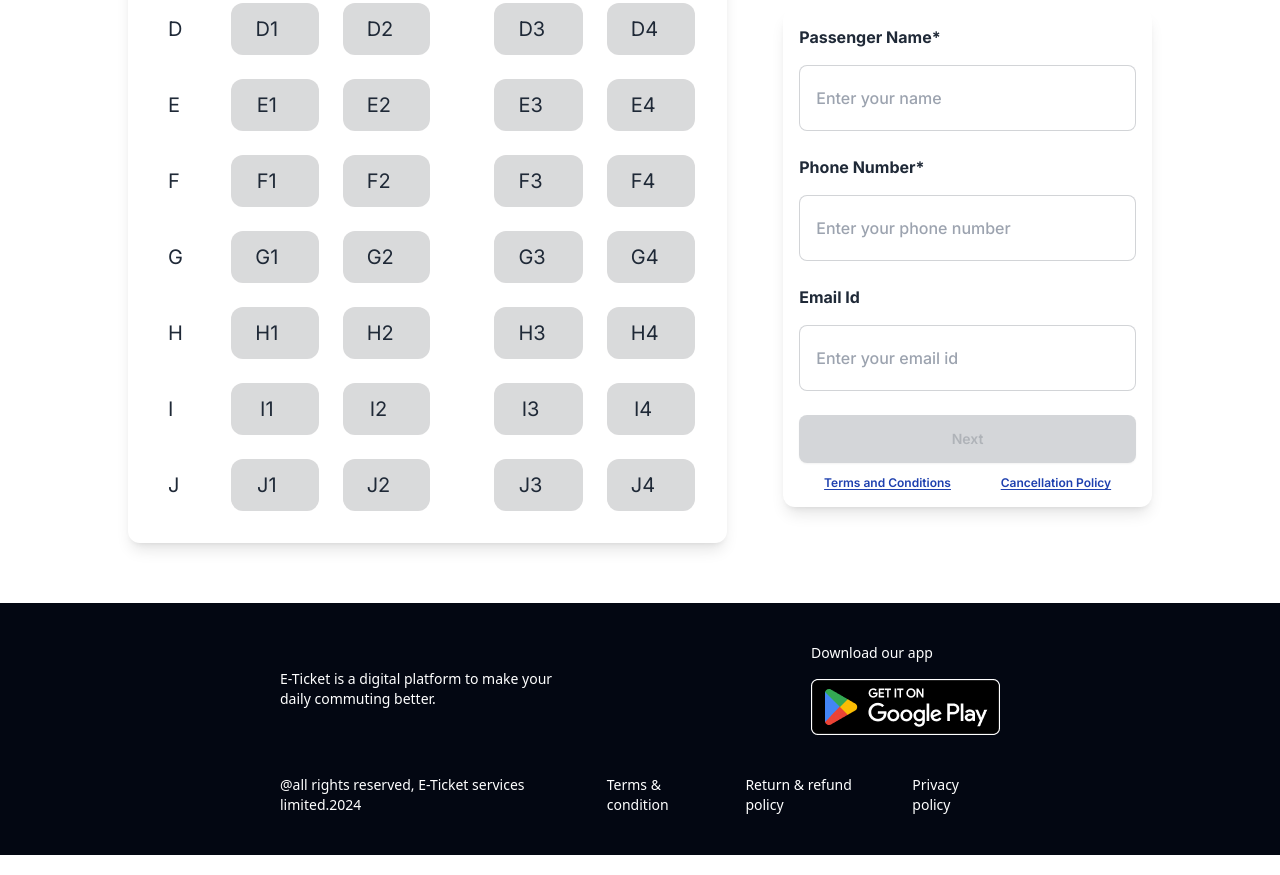
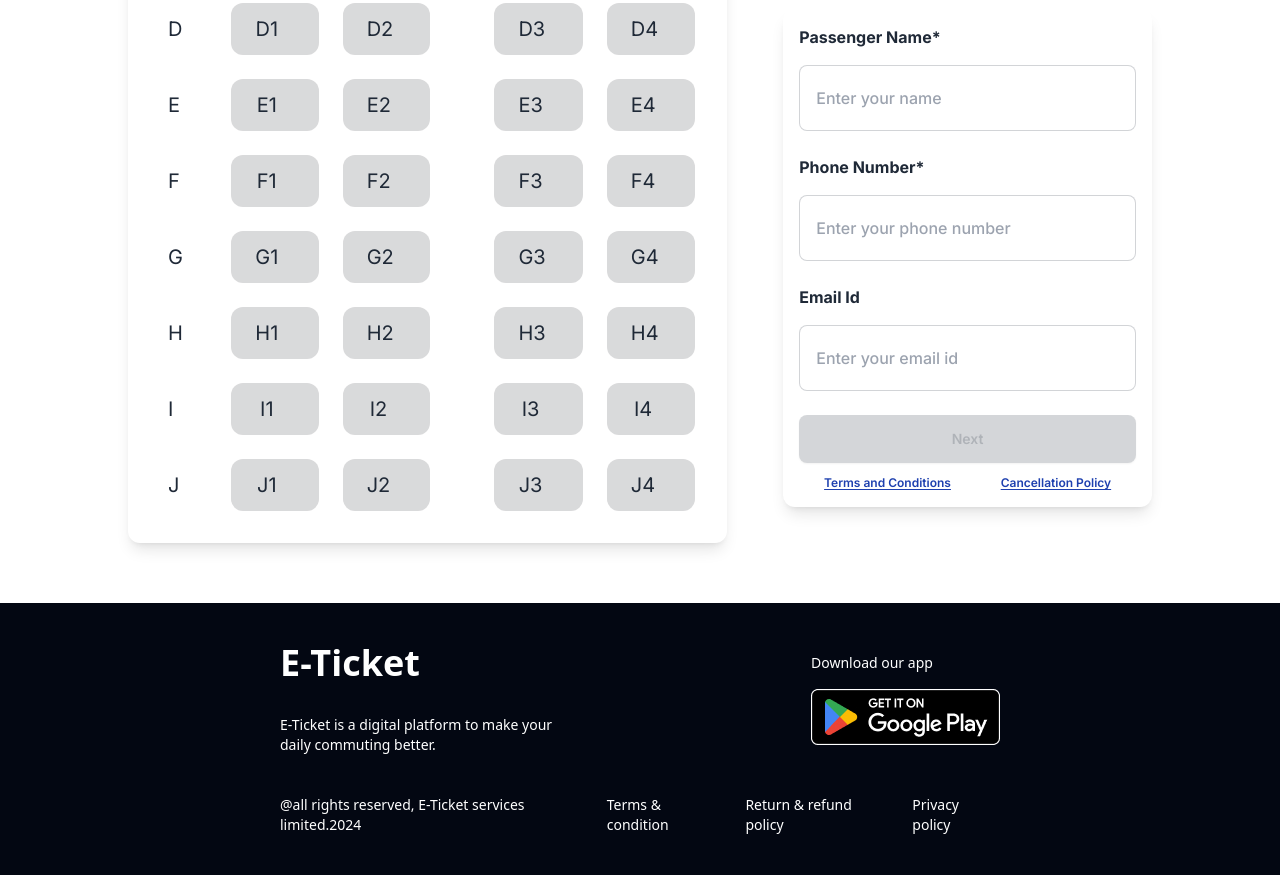
Before and after one commit to Shofiqul-Islam-00/Bus-Ticketing-System, a plain HTML site: page index.html in a window 1280 px wide. Shown: the part 2547-3422 px from the top of the page. Drawn offline with nearby package versions, Linux system fonts and the light colour scheme.

Commit message:
main section error fixed

```diff
--- a/index.html
+++ b/index.html
@@ -63,7 +63,9 @@
                 <h1 class="text-4xl lg:text-7xl font-extrabold text-white">End-to-End Travel with <br><span
                         class="text-[#1DD100]">Odyssey Paribahan</span></h1>
                 <div class="flex justify-center items-center">
-                    <p class="max-w-[650px] text-white pt-5 pb-5">Odyssey Paribahan ensures seamless travel with its modern fleet and convenient booking options, offering passengers a hassle-free journey from start to end</p>
+                    <p class="max-w-[650px] text-white pt-5 pb-5">Odyssey Paribahan ensures seamless travel with its
+                        modern fleet and convenient booking options, offering passengers a hassle-free journey from
+                        start to end</p>
                 </div>
                 <!-- This Button Has Functionality -->
                 <a href="#scroll-to-purchase"><button
@@ -154,7 +156,8 @@
                 <h1 class="font-raleway text-[40px] font-bold">Odyssey Paribahan</h1>
             </div>
             <div class="flex justify-center items-center text-center pt-6">
-                <p class="max-w-[736px]">Odyssey Paribahan ensures seamless travel with its modern fleet and convenient booking options, offering passengers a hassle-free journey from start to end</p>
+                <p class="max-w-[736px]">Odyssey Paribahan ensures seamless travel with its modern fleet and convenient
+                    booking options, offering passengers a hassle-free journey from start to end</p>
             </div>
 
             <div class="lg:flex lg:space-x-7 shadow-md rounded-xl mt-3 ">
@@ -210,6 +213,7 @@
                 </div>
             </div>
         </section>
+
         <!-- Ticket Selection -->
         <section id="scroll-to-purchase"
             class="container mx-auto mt-3  px-3  lg:mt-12  font-raleway pt-10 border-t-2 border-[#1DD100] rounded-3xl pl-5 lg:pl-32 pr-5 lg:pr-32 font-inter">
@@ -537,14 +541,15 @@
 
                 </div>
         </section>
-
     </main>
     <footer class="footer p-10 bg-[#030712] text-white mt-9 ">
         <div class="container mx-auto lg:px-60 text-center lg:text-left">
             <div class="flex-row lg:flex w-full items-center justify-between">
                 <div class="">
                     <div class="flex justify-center lg:justify-start items-center">
-
+                        <h1 class="text-left text-4xl font-extrabold pb-8">
+                            E-Ticket
+                        </h1>
                     </div>
 
                     <p>
@@ -555,7 +560,7 @@
                 <div>
                     <p class="pb-4">Download our app</p>
                     <div class="flex justify-center items-center">
-                        <img class ="" src="images/Group 104.jpg" alt="">
+                        <img class="" src="images/Group 104.jpg" alt="">
                     </div>
                 </div>
             </div>
```
Also changed, not shown: 2 other files. Lines whose indentation alone changed are shown as unchanged.
